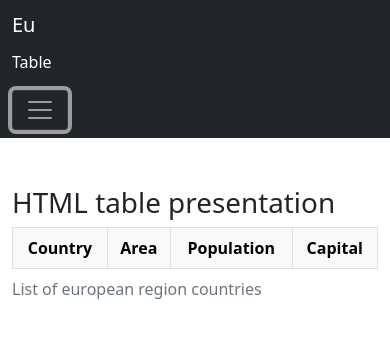
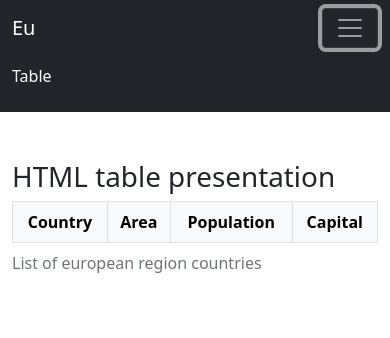
Before and after one commit to GleciaGaba/European-region-countries, a plain HTML site: page table.html in a window 390 px wide. Both pictures are taken after a click on the button "Toggle navigation". Drawn offline with nearby package versions, Linux system fonts and the light colour scheme; no server answers.

Commit message:
initial commit

```diff
--- a/JavaScript/table.js
+++ b/JavaScript/table.js
@@ -17,7 +17,7 @@ async function render(){
         <th scope="row">${country.name.official}</td>
         <td class="text-end">${FORMATER.format(country.area)}</td>
         <td class="text-end">${FORMATER.format(country.population)}</td>
-        <td>${country.capital[country.capital.length-1]}</td></tr>`;
+        <td>${country.capital[0]}</td></tr>`;
     }
 
     let tbody=document.querySelector("#countriesTable");
--- a/table.html
+++ b/table.html
@@ -15,44 +15,21 @@
 
       <header>
 
-        <nav class="navbar navbar-expand-xl navbar-dark bg-dark">
-
-
-            <div class="container-xl navbar-collapse ">
-               <a href="index.html" class="navbar-brand mb-0 h1">Eu</a>
-
-            <div class="collapse navbar-collapse" id="navbarNav">
-
-
-                <ul class="navbar-nav me-auto mb-2 mb-lg-0">
+        <header class="sticky-top ">
+            <nav class="navbar navbar-expand-md navbar-dark bg-dark">
+                <div class="container-xl">
+                    <a class="navbar-brand " href="index.html">Eu</a>
+                     <button class="navbar-toggler" type="button" data-bs-toggle="collapse" data-bs-target="#navbarScroll" aria-controls="navbarScroll" aria-expanded="false" aria-label="Toggle navigation">
+                        <span class="navbar-toggler-icon"></span>
+                    </button>
+                    <div class="collapse navbar-collapse" id="navbarScroll">
+                        <ul class="navbar-nav me-auto my-2 my-lg-0 navbar-nav-scroll" style="--bs-scroll-height: 100px;">
                         <li class="nav-item">
-
-                    <a href="table.html" class="nav-link active">Table</a>
-
+                            <a class="nav-link active" aria-current="page" href="table.html">Table</a>
                         </li>
                         </ul>
-
-
-
-
                     </div>
-
-              <button
-              type="button"
-              data-bs-toggle="collapse"
-              data-bs-target="#navbarNav"
-              class="navbar-toggler"
-              aria-control="navbarNav"
-              aria-expanded="false"
-              aria-label="Toggle navigation">
-              <span class="navbar-toggler-icon"></span>
-             </button>
-
-
-
                 </div>
-
-
             </nav>
 
      </header>
@@ -66,6 +43,7 @@
      <div class="container-xl mt-5">
         <main>
             <h1>HTML table presentation</h1>
+
             <table class="table table-bordered table-hover">
               <thead>
                   <tr class="table-light text-center">
@@ -76,7 +54,7 @@
                   </tr>
               </thead>
               <tbody id="countriesTable" class="border-top-0 text-nowrap"></tbody>
-
+              <div class="modal-dialog modal-dialog-scrollable"></div>
 
               <caption class="text-secondary border-top-0">List of european region countries</caption>
 
@@ -93,6 +71,5 @@
 
 
 
-
 </body>
 </html>
```
Also changed, not shown: index.html (+16 -23 lines). Lines whose indentation alone changed are shown as unchanged.
